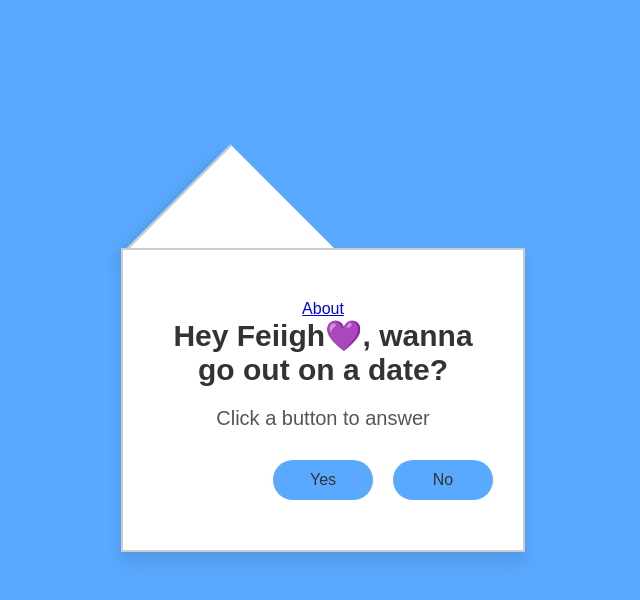
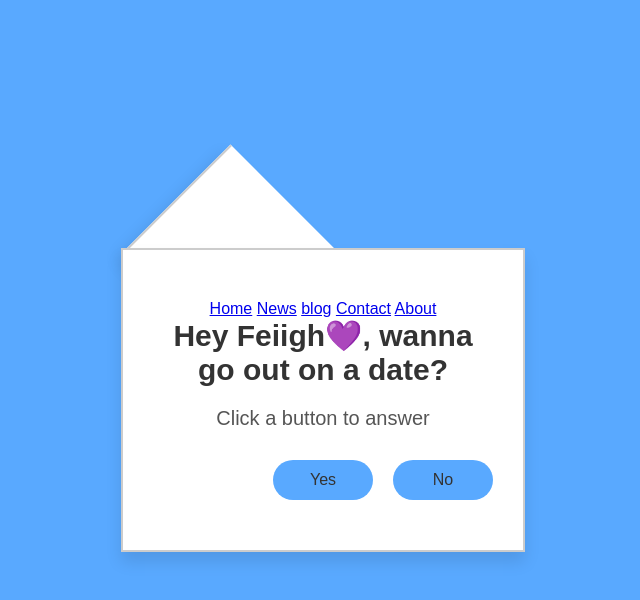
Before and after one commit to sihlebaruza/Feiigh, a plain HTML site: page index.html in a window 1280 px wide. Shown: the whole page, without its empty margins (317-957 px from the left). Drawn offline with Linux system fonts and the light colour scheme.

Commit message:
Update index.html

```diff
--- a/index.html
+++ b/index.html
@@ -105,7 +105,16 @@
     <div class="envelope">
         <div class="flap"></div>
         <div class="content">
-             <a href="about.html">About</a>
+
+
+            <div class="topnav">
+      <a class="active" href="#home">Home</a>
+  <a href="TOS.html">News</a>
+                 <a href="blog.html">blog</a>
+  <a href="contact.html">Contact</a>
+  <a href="about.html">About</a>
+</div>
+
             <h1>Hey Feiigh&#x1F49C, wanna go out on a date?</h1>
             <p>Click a button to answer</p>
             <div class="buttons">
```
